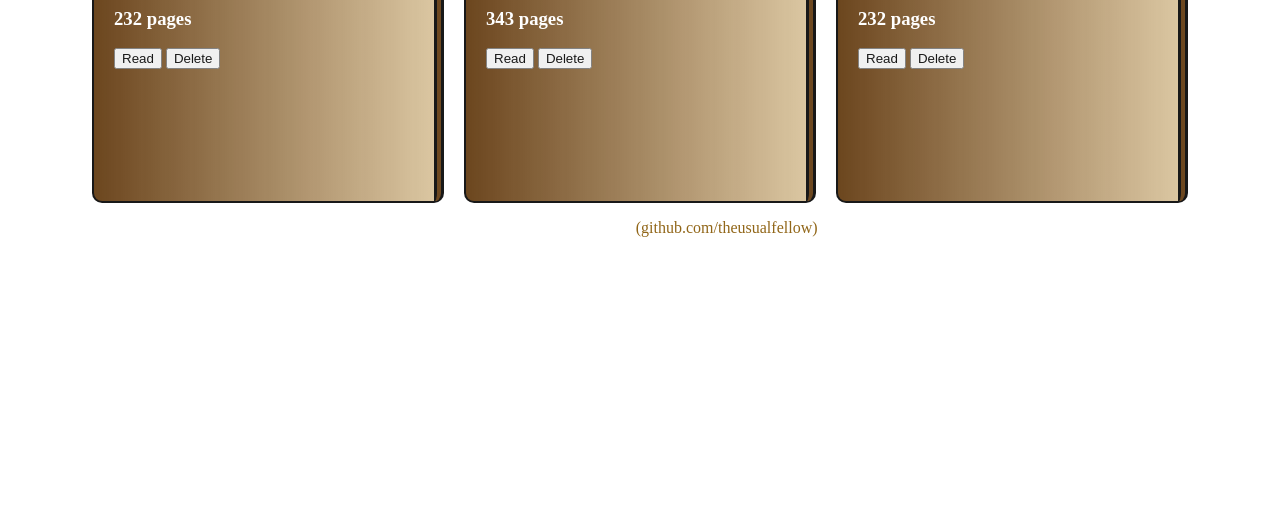
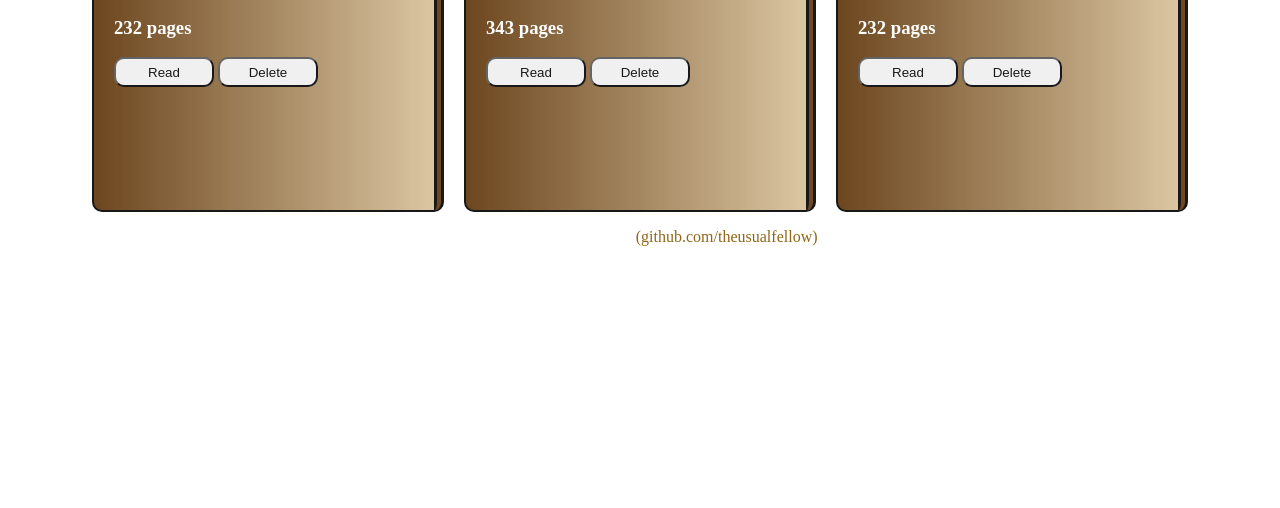
Before and after one commit to theusualfellow/library, a plain HTML site: page index.html in a window 1280 px wide. Shown: the part 292-800 px from the top of the page. Drawn offline with Linux system fonts and the light colour scheme.

Commit message:
Make some changes in style

```diff
--- a/style.css
+++ b/style.css
@@ -52,6 +52,7 @@ body{
     justify-content: space-between;
     gap: 10px;
 }
+
 input{
     width: 100px;
 }
@@ -59,3 +60,11 @@ a{
     text-decoration: none;
     color: rgb(145, 102, 24);
 }
+button{
+    width: 100px;
+    height: 30px;
+    border-radius: 10px;
+}
+select{
+    width: 100%;
+}
```
